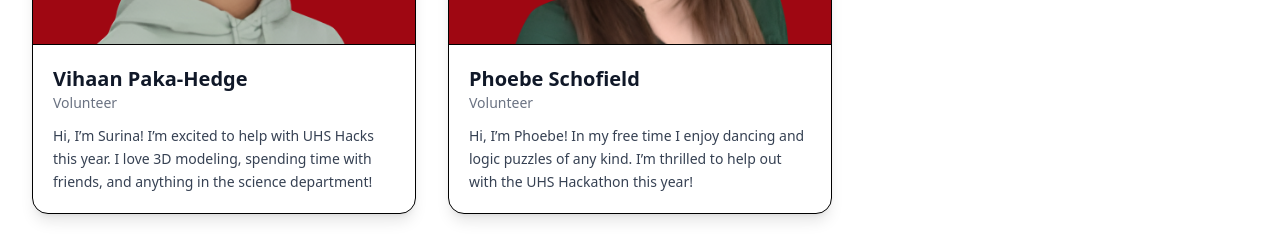
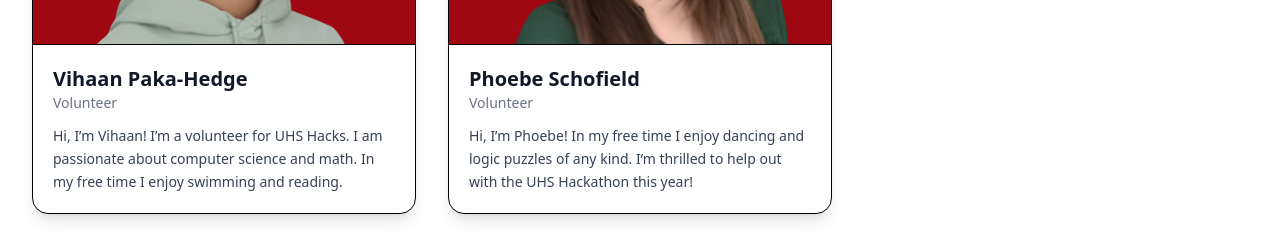
Before and after one commit to jacob-s-codes/uhshacks, a Next.js app: page / in a window 1280 px wide. Shown: the part 6620-6863 px from the top of the page. Built offline with nearby package versions, Linux system fonts and the light colour scheme.

Commit message:
added description

```diff
--- a/src/app/HomeClient.tsx
+++ b/src/app/HomeClient.tsx
@@ -312,7 +312,7 @@ const HomeClient = () => {
             />
             <Person
               name="Vihaan Paka-Hedge"
-              bio="Hi, I’m Surina! I’m excited to help with UHS Hacks this year. I love 3D modeling, spending time with friends, and anything in the science department!  "
+              bio="Hi, I’m Vihaan! I’m a volunteer for UHS Hacks. I am passionate about computer science and math. In my free time I enjoy swimming and reading.   "
               image="/people/vihaan.png"
               title="Volunteer"
             />
```
